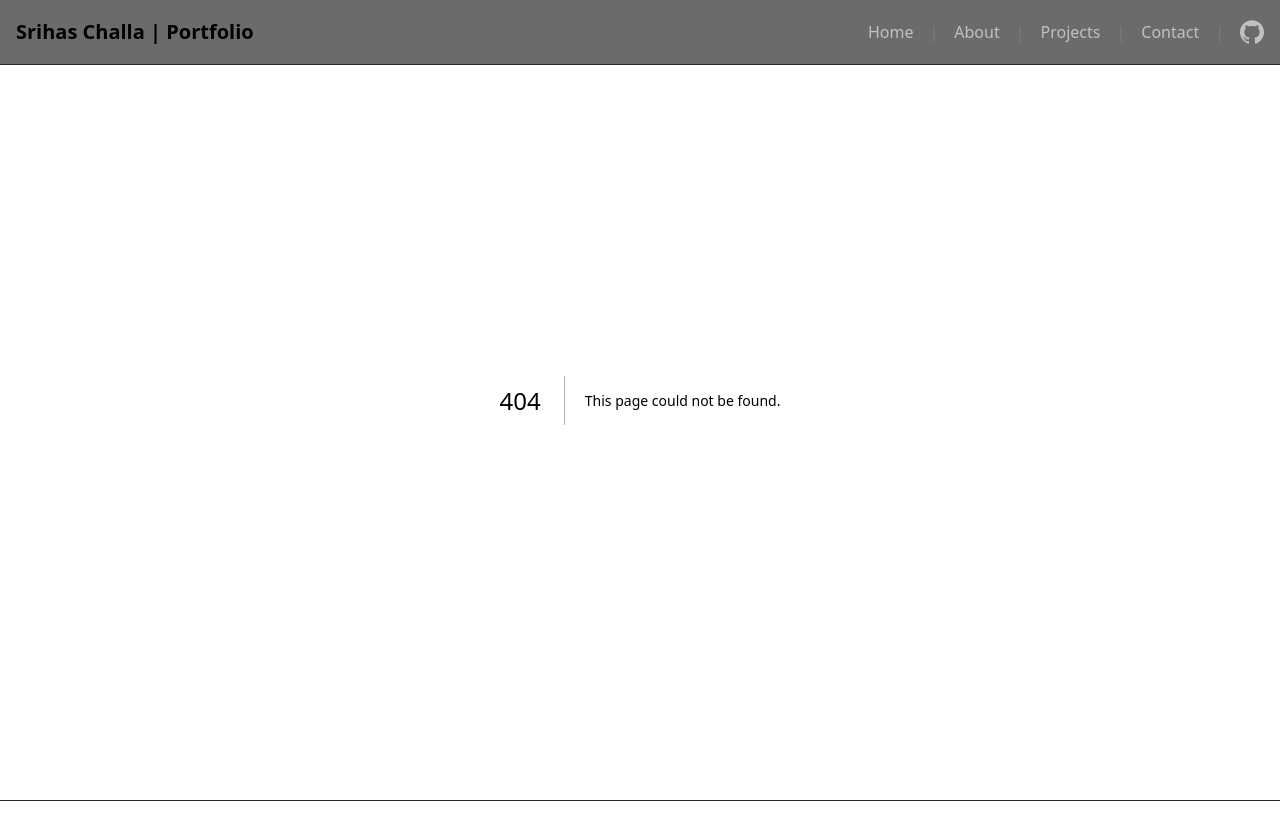
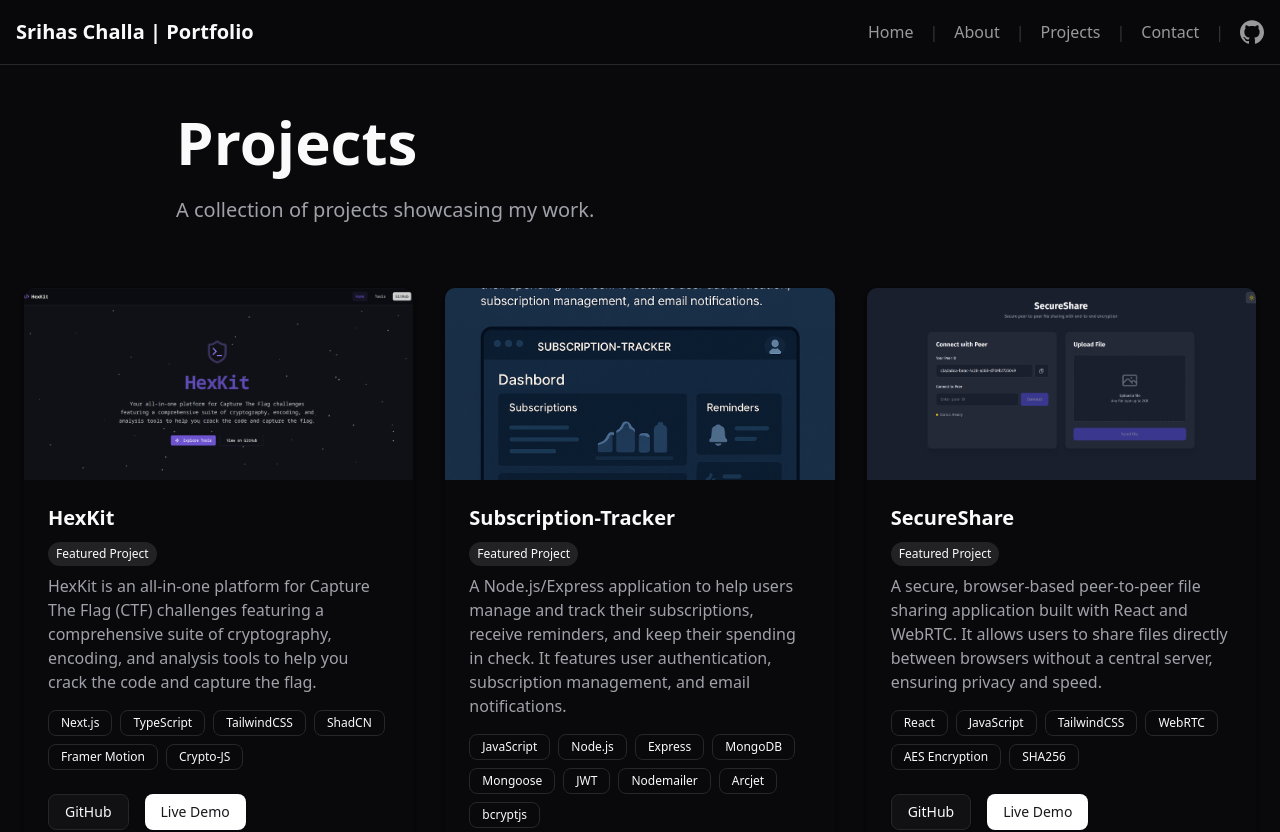
Before and after one commit to SrihasRC/Portfolio-V2, a Next.js app: page /projects in a window 1280 px wide. Before the commit this address had no page. Shown: the top 832 px of the page. Built offline with nearby package versions, Linux system fonts and the light colour scheme.

Commit message:
feat: add projects page

```diff
--- /dev/null
+++ b/app/projects/page.tsx
@@ -0,0 +1,28 @@
+import { projectsData } from "@/app/data/projects";
+import { ProjectCard } from "@/components/projects/ProjectCard";
+
+const ProjectsPage = () => {
+  return (
+    <div className="container py-12 mt-16">
+      <div className="mx-auto max-w-[58rem] space-y-6">
+        <h1 className="font-heading text-4xl font-bold md:text-6xl">
+          Projects
+        </h1>
+        <p className="text-xl text-muted-foreground">
+          A collection of projects showcasing my work.
+        </p>
+      </div>
+      <div className="mt-16">
+        <div className="space-y-8 px-6">
+          <div className="grid grid-cols-1 md:grid-cols-2 lg:grid-cols-3 gap-8">
+            {projectsData.map((project) => (
+              <ProjectCard key={project.id} project={project} />
+            ))}
+          </div>
+        </div>
+      </div>
+    </div>
+  );
+};
+
+export default ProjectsPage;
```
